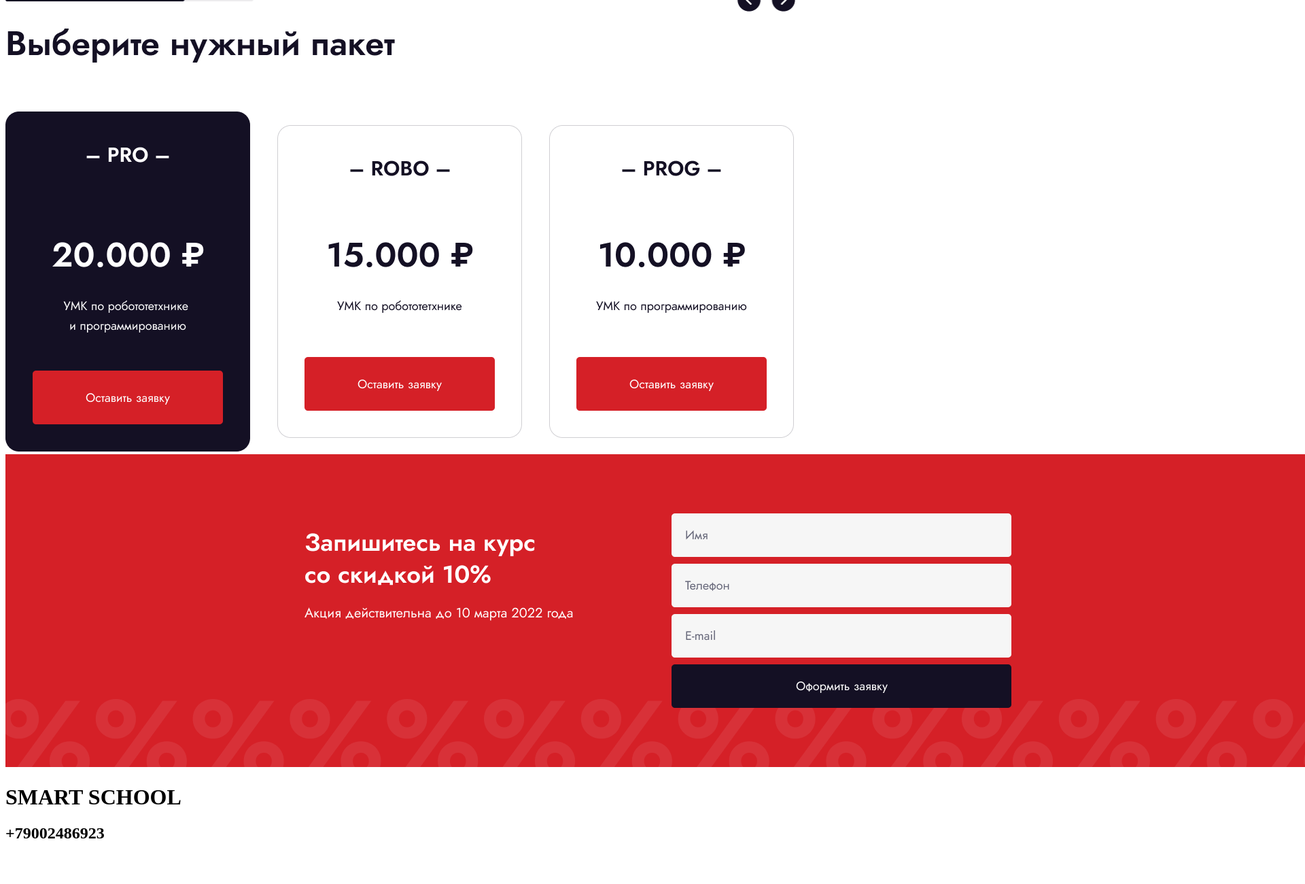
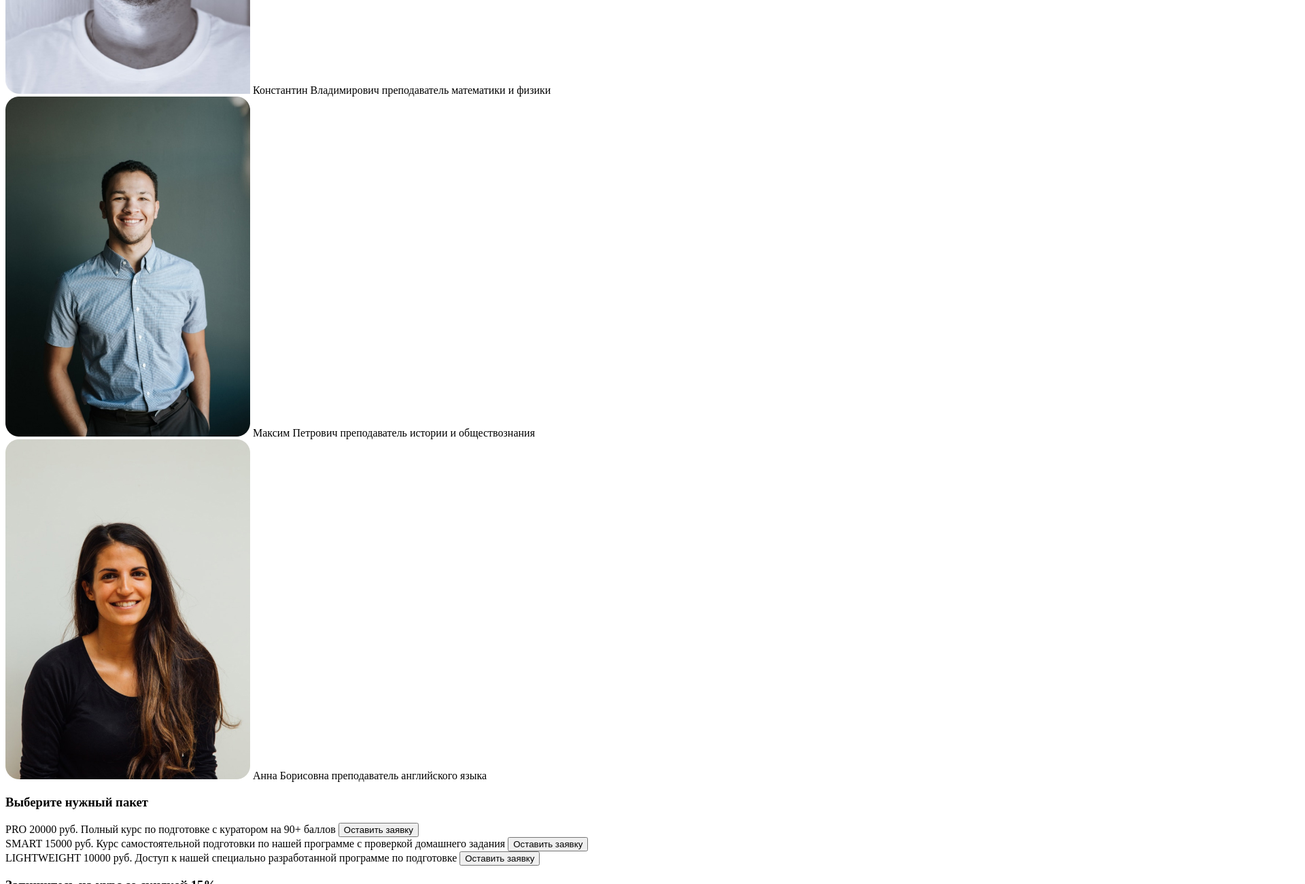
Before and after one commit to Valentina-Viktoria/project, a plain HTML site: page index.html in a window 1280 px wide. Shown: the part 2318-3618 px from the top of the page at 68% size, 1920 px wide, since content can reach past the window. Before the commit the page ends 3577 px from the top, so only its background shows below. Drawn offline with Linux system fonts and the light colour scheme.

Commit message:
Add files via upload

```diff
--- a/index.html
+++ b/index.html
@@ -17,7 +17,7 @@
         </nav>
         <button>записаться на курс</button>
         <h1>SMART SCHOOL</h1>
-        <small>курсы для подготовки к ОГЭ и ЕГЭ и программированию</small>
+        <small>курсы для подготовки к ОГЭ и ЕГЭ</small>
     </header>
 
     <main class="main">
@@ -31,14 +31,57 @@
         </section>
         <section>
             <h1>Профессиональные репетиторы</h1>
-            <img src="images/Group 305.png" alt="фотографии" width="1560px" height="886px">
-        </section>
-        <section>
-            <img src="images/Group 308.png" alt="стоимость" width="1160px" height="640px">
-        </section>
-        <section>
-            <img src="images/Group 307.png" alt="запись" width="1920px" height="460px">
-        </section>
+           <div>
+            <img src="images/unsplash_IF9TK5Uy-KI.jpg"alt="фото1" width="360px" height="500px">
+            <span>Ирина Анатольевна</span>
+            <span>преподаватель русского языка</span>
+        </div>
+        <div>
+            <img src="images/unsplash_rriAI0nhcbc.jpg" alt="фото2" width="360px" height="500px">
+            <span>Константин Владимирович</span>
+            <span>преподаватель математики и физики</span>
+        </div>
+        <div>
+            <img src="images/unsplash_OhKElOkQ3RE.jpg" alt="фото3" width="360px" height="500px">
+            <span>Максим Петрович</span>
+            <span>преподаватель истории и обществознания</span>
+        </div>
+        <div>
+            <img src="images/unsplash_Zz5LQe-VSMY.jpg" alt="фото4" width="360px" height="500px">
+             <span>Анна Борисовна</span>
+             <span>преподаватель английского языка </span>
+        </div>
+       <section>
+        <h1>Выберите нужный пакет</h1>
+        <div>
+            <span>PRO</span>
+            <span>20000 руб.</span>
+            <span>Полный курс по подготовке с куратором на 90+ баллов</span>
+            <button>Оставить заявку</button>
+        </div>
+        <div>
+            <span>SMART</span>
+            <span>15000 руб.</span>
+            <span>Курс самостоятельной подготовки по нашей программе с проверкой домашнего задания</span>
+            <button>Оставить заявку</button>
+        </div>
+        <div>
+            <span>LIGHTWEIGHT</span>
+            <span>10000 руб.</span>
+            <span>Доступ к нашей специально разработанной программе по подготовке</span>
+            <button>Оставить заявку</button>
+        </div>
+       </section>
+       <section>
+        <h1>Запишитесь на курс со скидкой 15%</h1>
+        <small>акция действует до 20.05.2025</small>
+        <form action="\">
+            <input type="name" name="name" placeholder="Имя" required>
+            <input type="tel" name="phone" placeholder="номер телефона" required>
+            <input type="email" name="email" placeholder="email" required>
+            <button>Оформить заявку</button>
+        </form>
+       </section>
     </main>
     <footer>
         <h1> SMART SCHOOL</h1>
```
Also changed, not shown: images/unsplash_IF9TK5Uy-KI.jpg (added), images/unsplash_OhKElOkQ3RE.jpg (added), images/unsplash_Zz5LQe-VSMY.jpg (added), images/unsplash_rriAI0nhcbc.jpg (added), 1 other file.
